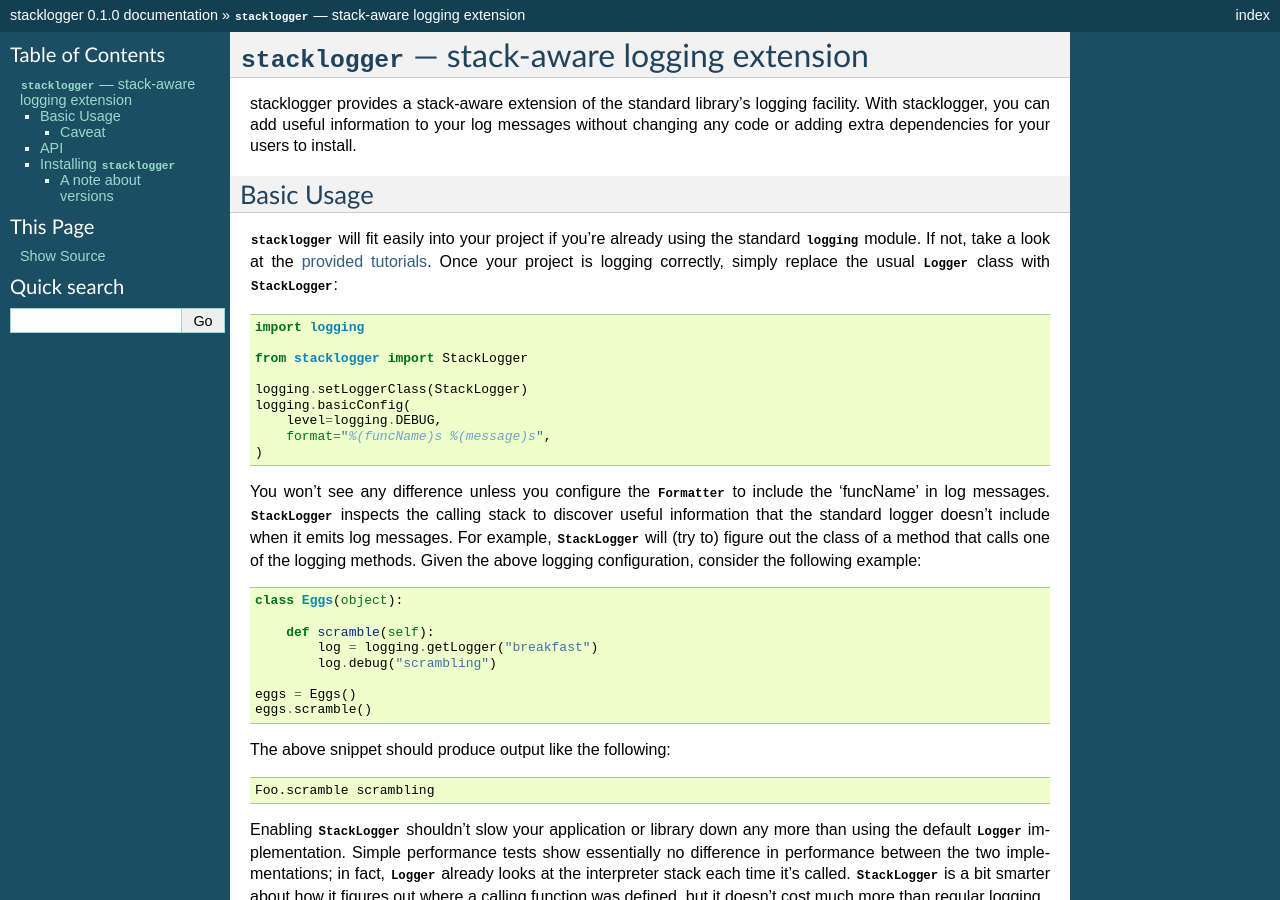
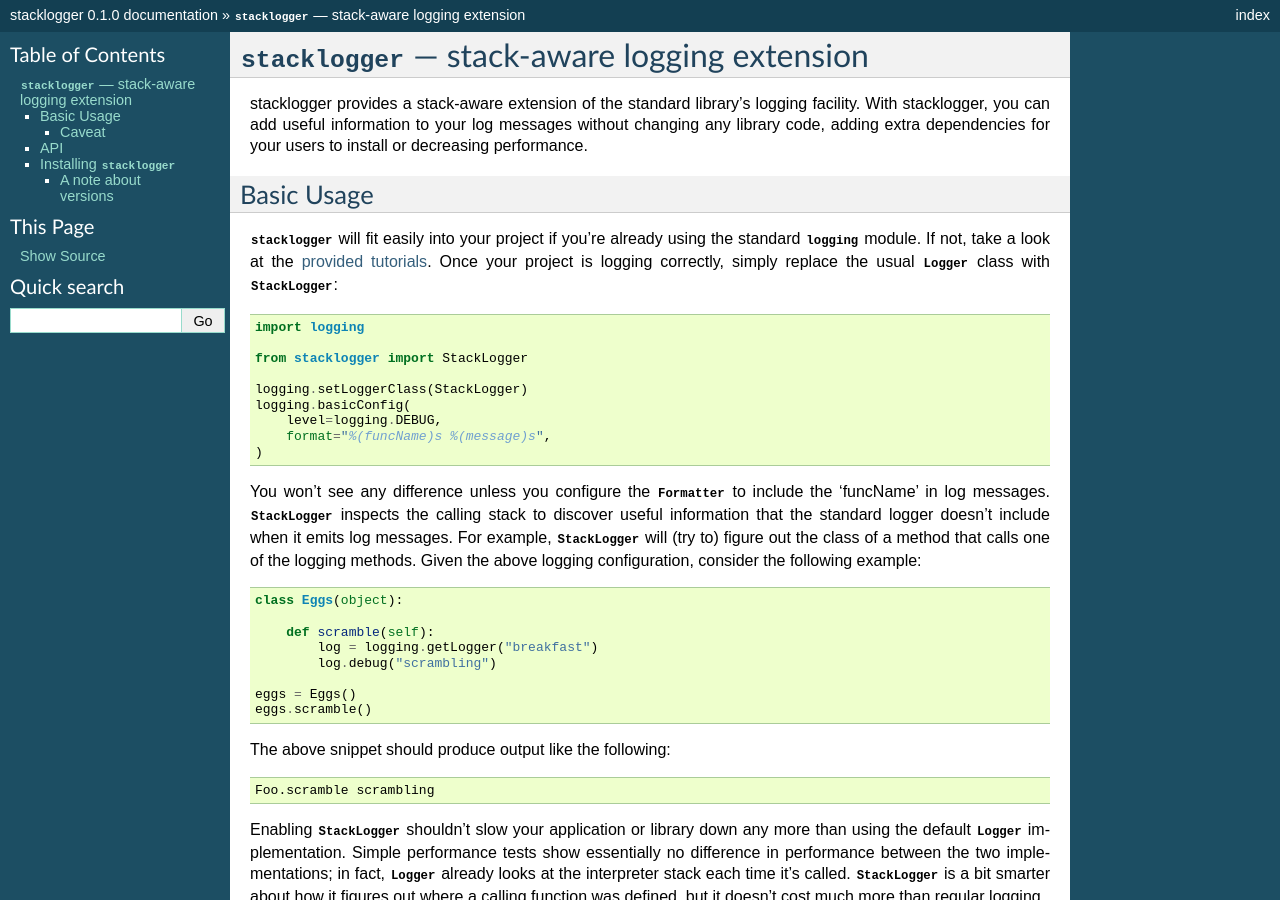
Before and after one commit to whilp/stacklogger, a Sphinx documentation site: the page built from docs/index.txt, in a window 1280 px wide and 900 px high. Built offline with Sphinx 7.4.7, drawn with Linux system fonts in a browser that asks for light colours.

Commit message:
Note that enabling StackLogger doesn't cost much.

```diff
--- a/docs/index.txt
+++ b/docs/index.txt
@@ -8,8 +8,8 @@
 
 stacklogger provides a stack-aware extension of the standard library's logging
 facility. With stacklogger, you can add useful information to your log messages
-without changing any code or adding extra dependencies for your users to
-install.
+without changing any library code, adding extra dependencies for your users to
+install or decreasing performance.
 
 Basic Usage
 -----------
```
